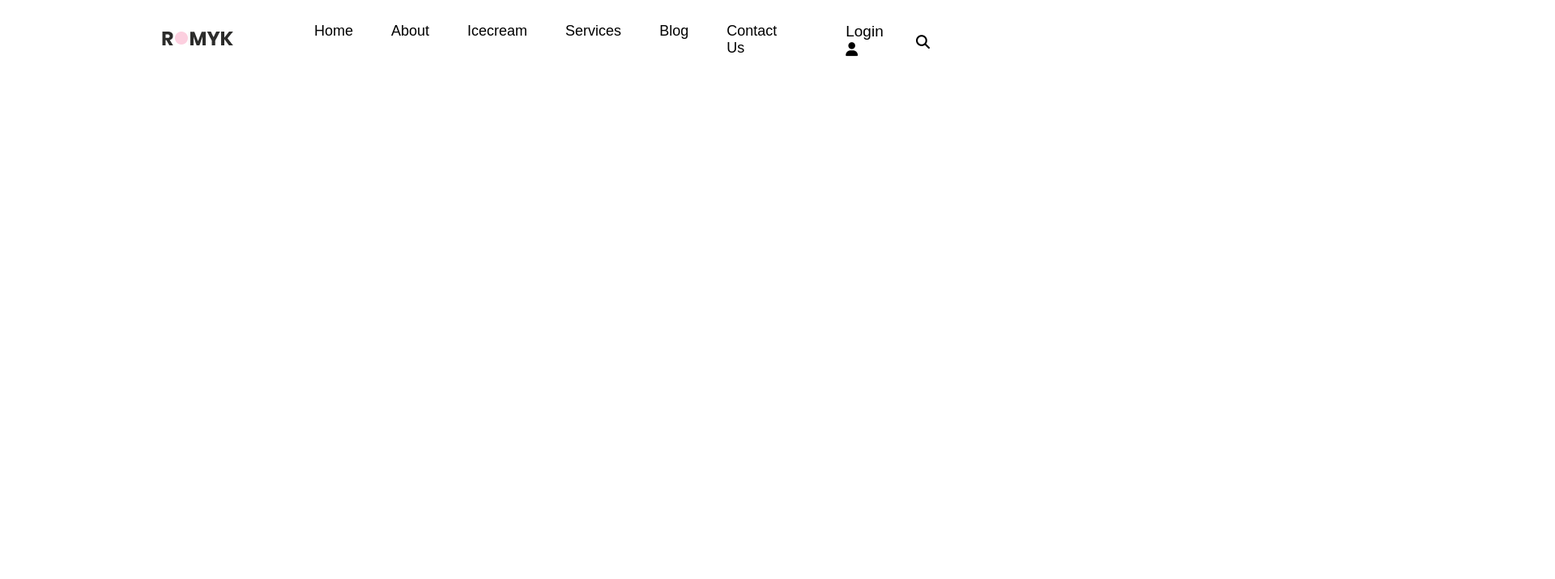
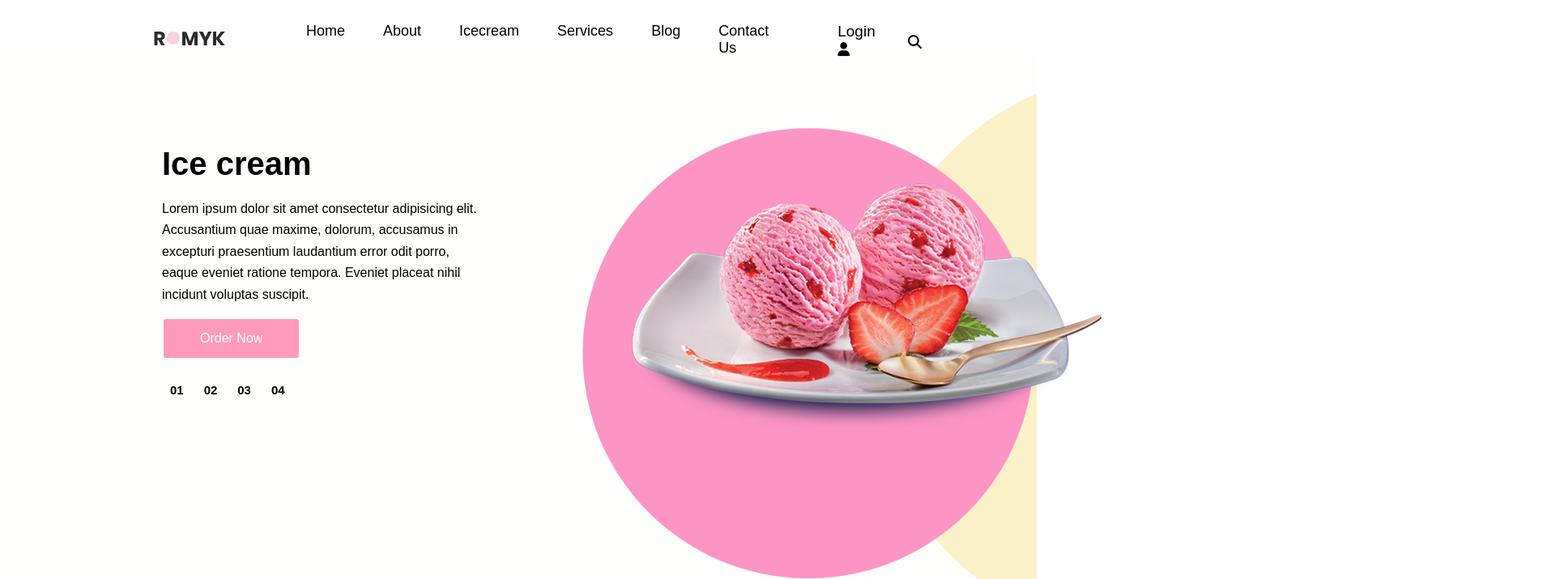
Before and after one commit to Anshul0809/Romyk, a plain HTML site: page index.html in a window 1280 px wide. Shown: the top 715 px of the page at 81% size, 1920 px wide, since content can reach past the window. Drawn offline with Linux system fonts and the light colour scheme.

Commit message:
frist page

```diff
--- a/index.css
+++ b/index.css
@@ -12,10 +12,11 @@
     display: flex;
     justify-content: space-between;
     align-items: center;
+
 }
 #navbar img
 {
-     padding: 2px 0px 0px 160px;
+     padding: 2px 0px 0px 150px;
 
 }
 #navbar nav ul
@@ -26,7 +27,7 @@
 
     display: flex;
     gap: 47px;
-    list-style: none;
+   list-style: none;
     font-size: 18px;
     /* font-family: system-ui, -apple-system, BlinkMacSystemFont, 'Segoe UI', Roboto, Oxygen, Ubuntu, Cantarell, 'Open Sans', 'Helvetica Neue', sans-serif; */
     font-family:'poppins',sans-serif;
@@ -52,3 +53,73 @@
     right: 230px;
     top: 7px;
 }
+/* first page */
+#firstpage {
+  background-image: url('./images/banner-bg.png');
+  background-repeat: no-repeat;
+  background-position: center;
+  background-size: cover;
+  height:100vh;
+  width: 100%;
+
+}
+#firstpage h1
+{
+    box-sizing: border-box;
+    text-align:left;
+    position: relative;
+    top: 110px;
+    left: 200px;
+    font-family:'poppins',sans-serif;
+    font-size: 40px;
+}
+#firstpage p
+{
+    font-family:'poppins',sans-serif;
+    position: relative;
+    top: 130px;
+    left: 200px;
+    width: 400px;
+    line-height: 0.7cm;
+
+}
+#ordernow
+{
+
+    font-family: 'poppins',sans-serif;
+    width: fit-content;
+    border: 2px solid black;
+    border-radius: 5px;
+    border-color: rgb(255, 255, 255);
+    background-color: rgb(255, 154, 188);
+    padding: 15px 45px 15px 45px;
+    position: relative;
+    top: 145px;
+    left: 200px;
+
+
+}
+#ordernow a{
+
+    text-decoration: none;
+    color: rgb(255, 255, 255);
+}
+.img
+{
+
+    position: relative;
+    left: 780px;
+    bottom: 73px;
+}
+#ordernum ol
+{
+display: flex;
+gap: 25px;
+list-style: none;
+position: relative;
+bottom: 140px;
+left: 210px;
+font-family:'poppins',sans-serif;
+font-size: 18px;
+
+}
--- a/index.html
+++ b/index.html
@@ -10,6 +10,7 @@
 </head>
 <header id="navbar">
     <img src="./images/logo.png" alt="refresh the page">
+
     <nav>
     <ul>
         <li><a href="">Home</a></li>
@@ -26,7 +27,34 @@
     <div id="search">
  <i class="fa-solid fa-magnifying-glass" style="font-size: 17px;"></i>
     </div>
+
 </header>
+<!-- first page -->
+<main>
+
+   <div id="firstpage">
+
+    <h1>
+      Ice cream
+    </h1>
+    <P>Lorem ipsum dolor sit amet consectetur adipisicing elit. Accusantium quae maxime, dolorum, accusamus in excepturi praesentium laudantium error odit porro, eaque eveniet ratione tempora. Eveniet placeat nihil incidunt voluptas suscipit.</P>
+
+    <div id="ordernow"><a href="">Order Now</a></div>
+    <div class="img"><img src="./images/banner-img.png" height="310px" width="580px"></div>
+    <div id="ordernum">
+        <ol >
+            <li ><h5>01</h5></li>
+            <li><h5>02</h5></li>
+            <li><h5>03</h5></li>
+            <li><h5>04</h5></li>
+        </ol>
+    </div>
+
+</div>
+
+
+
+</main>
 
 <body>
 
```
